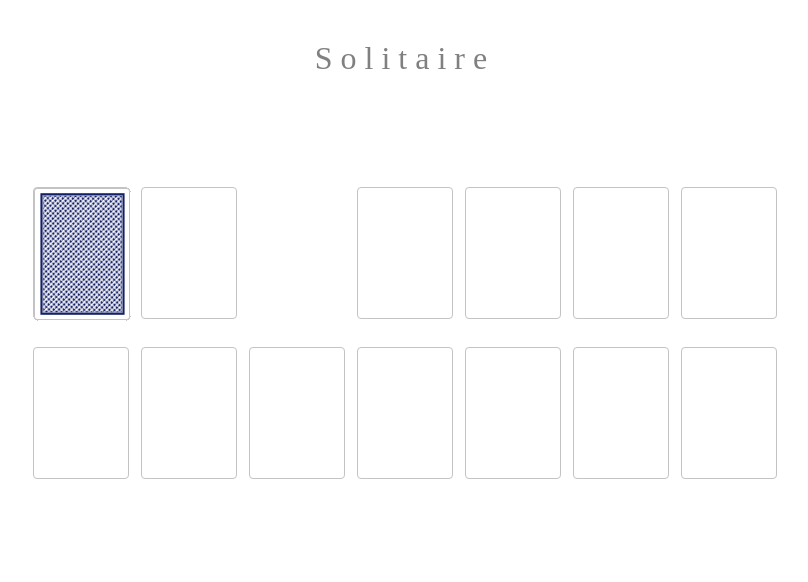
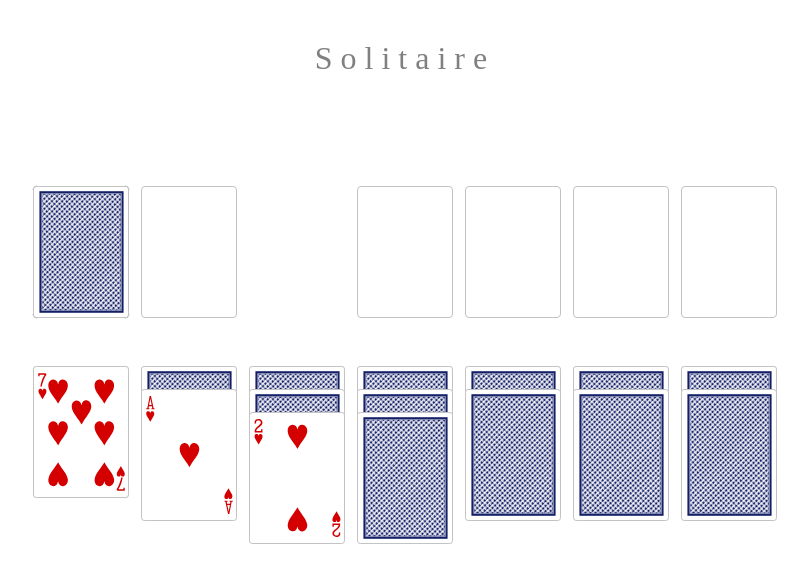
Before and after one commit to IsaacFitzer/Solitaire, a plain HTML site: page index.html in a window 1280 px wide. Both pictures are taken after a click on the button "New Game". Shown: the whole page, without its empty margins (3-811 px from the left). Drawn offline with Linux system fonts and the light colour scheme.

Commit message:
deals cards

```diff
--- a/css/main.css
+++ b/css/main.css
@@ -35,6 +35,8 @@ button:hover {
     flex-direction: row;
     height: 20vmin;
     width: 94.5vmin;
+    position: absolute;
+    top: 22.5vmin;
 }
 
 #topRow > div {
@@ -49,6 +51,8 @@ button:hover {
 #bottomRow {
     display: flex;
     flex-direction: row;
+    position: absolute;
+    top: 45vmin;
 }
 
 .cardContainer {
@@ -67,6 +71,9 @@ button:hover {
     height: 16.5vmin;
     margin: 0;
     position: absolute;
+    top: .75vmin;
+    left: .75vmin;
+    transition: top 1s ease-out, left 1s ease-out;
 }
 
 #bottomRow .card {
--- a/index.html
+++ b/index.html
@@ -30,16 +30,9 @@
         </div>
         <div id="bottomRow">
             <div class="cardContainer"></div>
-            <div class="cardContainer">
-                <div class="card dK"></div>
-                <div class="card sQ"></div>
-            </div>
-            <div class="cardContainer">
-                <div class="card c04"></div>
-            </div>
-            <div class="cardContainer">
-                <div class="card back c03"></div>
-            </div>
+            <div class="cardContainer"></div>
+            <div class="cardContainer"></div>
+            <div class="cardContainer"></div>
             <div class="cardContainer"></div>
             <div class="cardContainer"></div>
             <div class="cardContainer"></div>
--- a/js/main.js
+++ b/js/main.js
@@ -7,9 +7,9 @@
 
   /*----- cached elements  -----*/
 const newGameButton =  document.querySelector('button')
-const deckContainers = document.querySelectorAll('#deck > div')
-const completeContainers = document.querySelectorAll('#complete > div')
-const bottomRowContainers = document.querySelectorAll('#bottomRow > div')
+const deckContainers = document.querySelectorAll('#deck > .cardContainer')
+const completeContainers = document.querySelectorAll('#complete > .cardContainer')
+const bottomRowContainers = document.querySelectorAll('#bottomRow > .cardContainer')
 
   /*----- event listeners -----*/
 newGameButton.addEventListener('click', () => startNewGame())
@@ -18,13 +18,32 @@ newGameButton.addEventListener('click', () => startNewGame())
 function startNewGame() {
     newGameButton.style.visibility = 'hidden'
     document.querySelectorAll('.cardContainer').forEach(container => container.innerHTML = '')
-    console.log(deckContainers[0])
     getShuffledDeck().forEach(card => deckContainers[0].innerHTML += `<div class="card back ${card.face}"></div>`)
     dealCards()
 }
 
 function dealCards() {
-    // write code here
+    // const topCard = document.querySelector('#deck > .cardContainer:first-child > .card:last-child')
+    // setTimeout(() => topCard.style.top = '23.25vmin', 0)
+    // setTimeout(() => topCard.style.left = '14.25vmin', 0)
+    // setTimeout(() => topCard.style.left = '27.75vmin', 1000)
+    // console.log(topCard.style)
+    // console.log(deckContainers[0].lastChild)
+    let numCardsInRow = 7
+    let curDelay = 0
+    while (numCardsInRow > 0) {
+        let idx = 7 - numCardsInRow
+        while (idx < 7) {
+            setTimeout((curIdx, curNumCardsInRow) => {
+                const topCard = deckContainers[0].lastChild
+                if (curIdx === 7 - curNumCardsInRow) topCard.classList.remove('back')
+                bottomRowContainers[curIdx].appendChild(topCard)
+            }, curDelay, idx, numCardsInRow)
+            idx++
+            curDelay += 200
+        }
+        numCardsInRow--
+    }
 }
 
 function getShuffledDeck() {
```
